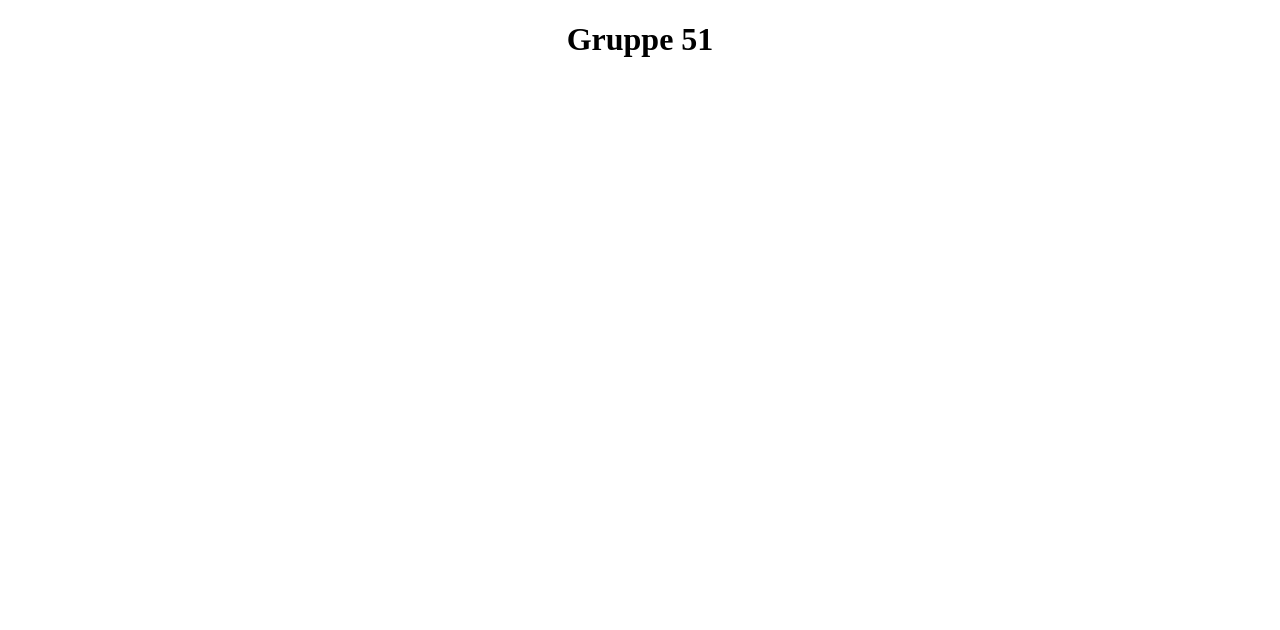
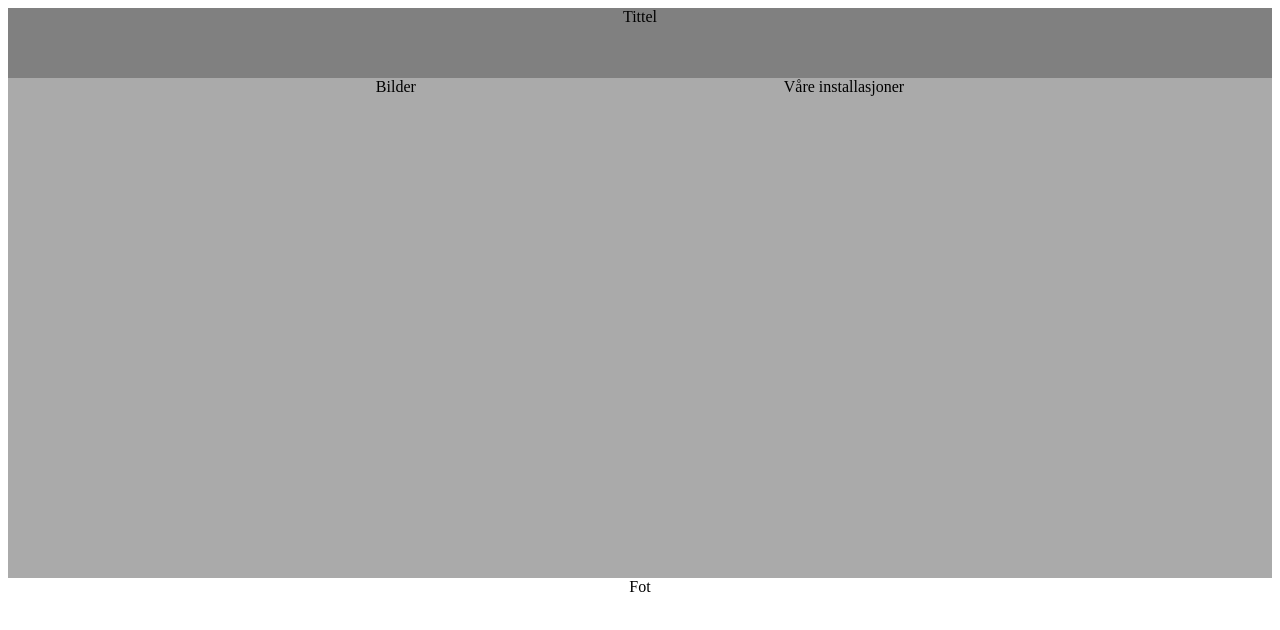
Before and after one commit to RobinRognerud/IT2810-Project2, a React (Create React App) app in the folder my-app/: page / in a window 1280 px wide. Shown: the top 630 px of the page. Built offline with nearby package versions, Linux system fonts and the light colour scheme.

Commit message:
Implemented simple skeleton

```diff
--- a/my-app/src/App.css
+++ b/my-app/src/App.css
@@ -1,3 +1,18 @@
 .App {
   text-align: center;
 }
+
+#header {
+  height: 70px;
+  width: 100%;
+  background: grey;
+}
+
+.home-container {
+  background: #aaa;
+  height: 500px;
+  width: 100%;
+  display: flex;
+  flex-direction: row;
+  justify-content: space-evenly;
+}
--- a/my-app/src/App.tsx
+++ b/my-app/src/App.tsx
@@ -1,12 +1,15 @@
 import React, { useState } from "react";
 import "./App.css";
 import Main from "./components/Main";
+import Header from "./components/Header"
+import Footer from "./components/Footer";
 
 function App() {
   return (
     <div className="App">
-      <h1>Gruppe 51</h1>
-      <Main />
+      <Header/>
+      <Main/>
+      <Footer/>
     </div>
   );
 }
--- /dev/null
+++ b/my-app/src/components/Footer.tsx
@@ -0,0 +1,7 @@
+import React, { Component } from "react";
+
+export default class Footer extends Component {
+    render() {
+        return <div>Fot</div>
+    }
+}
--- a/my-app/src/components/Header.tsx
+++ b/my-app/src/components/Header.tsx
@@ -2,6 +2,6 @@ import React, { Component } from "react";
 
 export default class Header extends Component {
     render() {
-        return <div>Harry Potter</div>
+        return <div id="header">Tittel</div>
     }
 }
--- a/my-app/src/components/Main.tsx
+++ b/my-app/src/components/Main.tsx
@@ -4,8 +4,8 @@ export default class Main extends Component {
   render() {
     return (
       <div className="home-container">
-        <div className="picture-container"></div>
-        <div className="text-container"></div>
+        <div className="picture-container">Bilder</div>
+        <div className="text-container">Våre installasjoner</div>
       </div>
     );
   }
```
